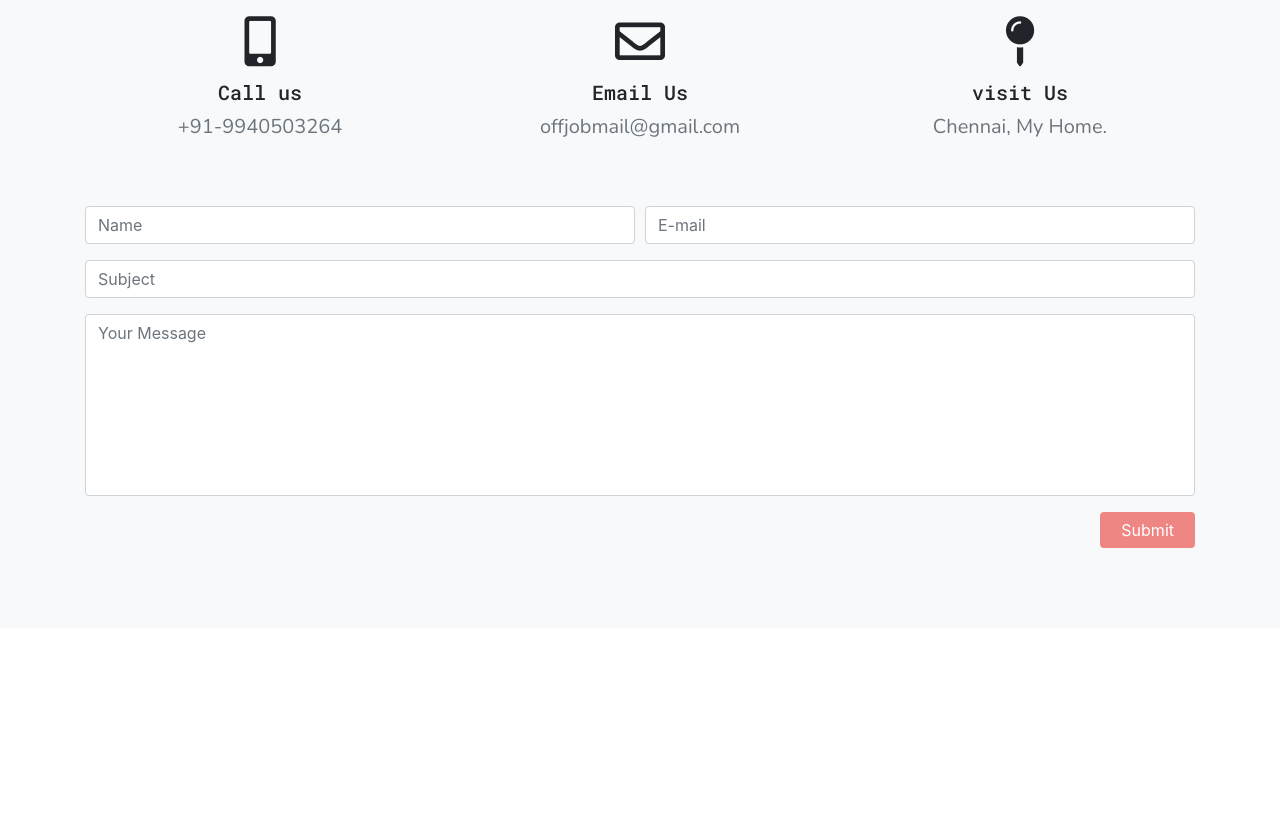
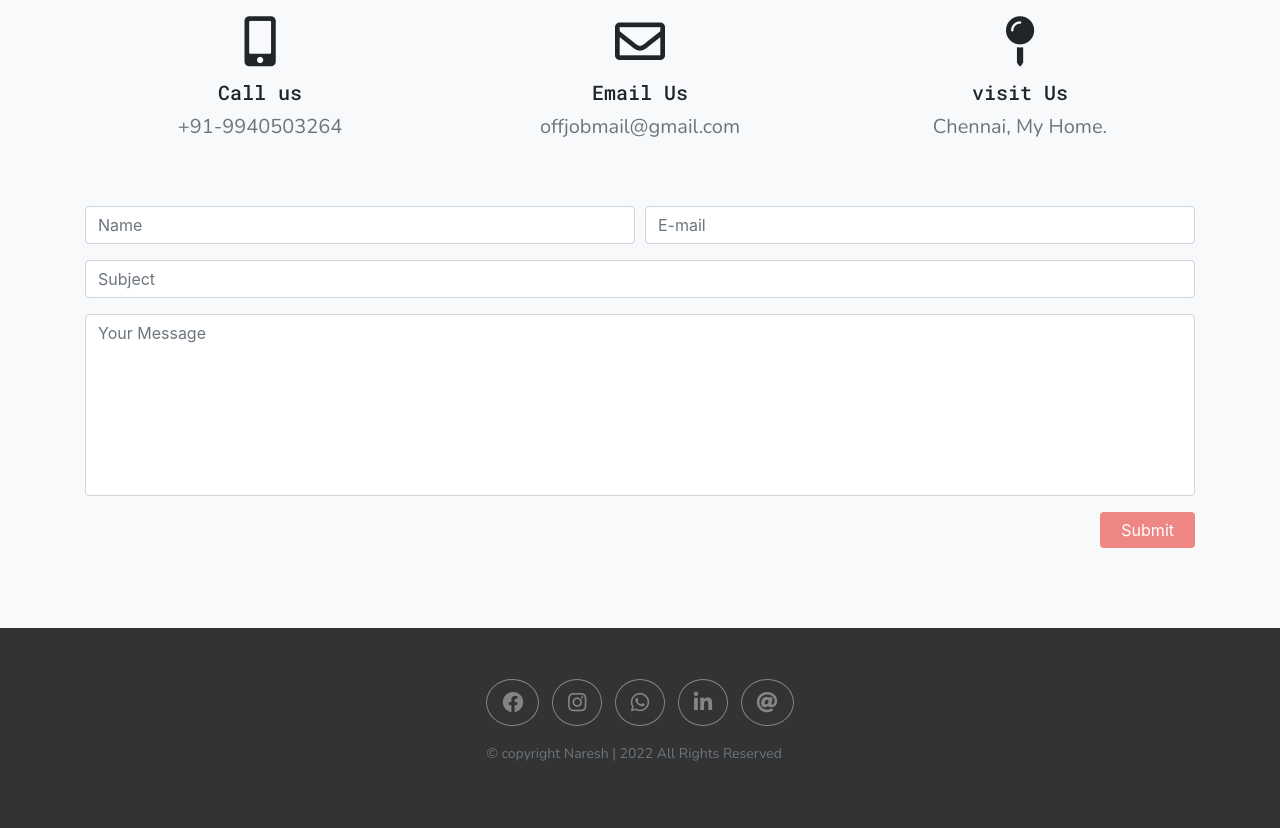
Before and after one commit to Kiddyshade/portfolio-1, a plain HTML site: page index.html in a window 1280 px wide. Shown: the part 4703-5531 px from the top of the page. Before the commit the page ends 5331 px from the top, so only its background shows below. Drawn offline with nearby package versions, Linux system fonts and the light colour scheme.

Commit message:
adding footer elements

```diff
--- a/css/style.css
+++ b/css/style.css
@@ -237,3 +237,28 @@ header {
     font-size: 50px;
     text-align: center;
 }
+
+/* Footer Section */
+
+footer{
+    height: 200px;
+    background-color: #333333;
+}
+
+footer .r-icon a{
+    font-size: 21px;
+    color: #848484; padding: 10px 15px;
+    border: 1px solid #848484;
+    border-radius: 50%;
+    margin-bottom: 20px;
+}
+
+footer .r-icon a:hover{
+    border: 1px solid #eee;
+    color: #eee;
+    transition: .5s all;
+}
+
+footer .text-muted{
+    margin-top: 21px;
+}
--- a/index.html
+++ b/index.html
@@ -8,6 +8,7 @@
     <link rel="stylesheet" href="lib/bootstrap/css/bootstrap.min.css">
     <link rel="stylesheet" href="lib/owl.carousel.min.css">
     <link rel="stylesheet" href="lib/owl.theme.default.min.css">
+    <link rel="stylesheet" href="">
     <link rel="icon" href="img/portfolio icon-3.jpg">
     <link rel="stylesheet" href="css/style.css">
     <link rel="stylesheet" href="https://use.fontawesome.com/releases/v5.8.1/css/all.css" integrity="sha384-50oBUHEmvpQ+1lW4y57PTFmhCaXp0ML5d60M1M7uH2+nqUivzIebhndOJK28anvf" crossorigin="anonymous">
@@ -425,6 +426,27 @@
     </div>
 </section>
 
+<!-- Footer Section -->
+
+<footer>
+    <div class="container h-100 d-flex align-items-center justify-content-center">
+        <div class="row">
+            <div class="col">
+                <div class="r-icon text-center mt-3">
+                   <ul>
+                       <li class="list-inline-item"><a href="#"><i class="fab fa-facebook"></i></a></li>
+                       <li class="list-inline-item"><a href="#"><i class="fab fa-instagram"></i></a></li>
+                       <li class="list-inline-item"><a href="#"><i class="fab fa-whatsapp"></i></a></li>
+                       <li class="list-inline-item"><a href="#"><i class="fab fa-linkedin-in"></i></a></li>
+                       <li class="list-inline-item"><a href="#"><i class="fas fa-at"></i></a></li>
+                   </ul>
+                </div>
+                <p class="text-muted"style="font-size:14px">&copy; copyright Naresh | 2022 All Rights Reserved</p>
+            </div>
+        </div>
+    </div>
+</footer>
+
 <!-- js and Jquery section -->
     <script src="lib/jquery-3.6.0.min.js"></script>
     <script src="lib/popper.min.js"></script>
```
